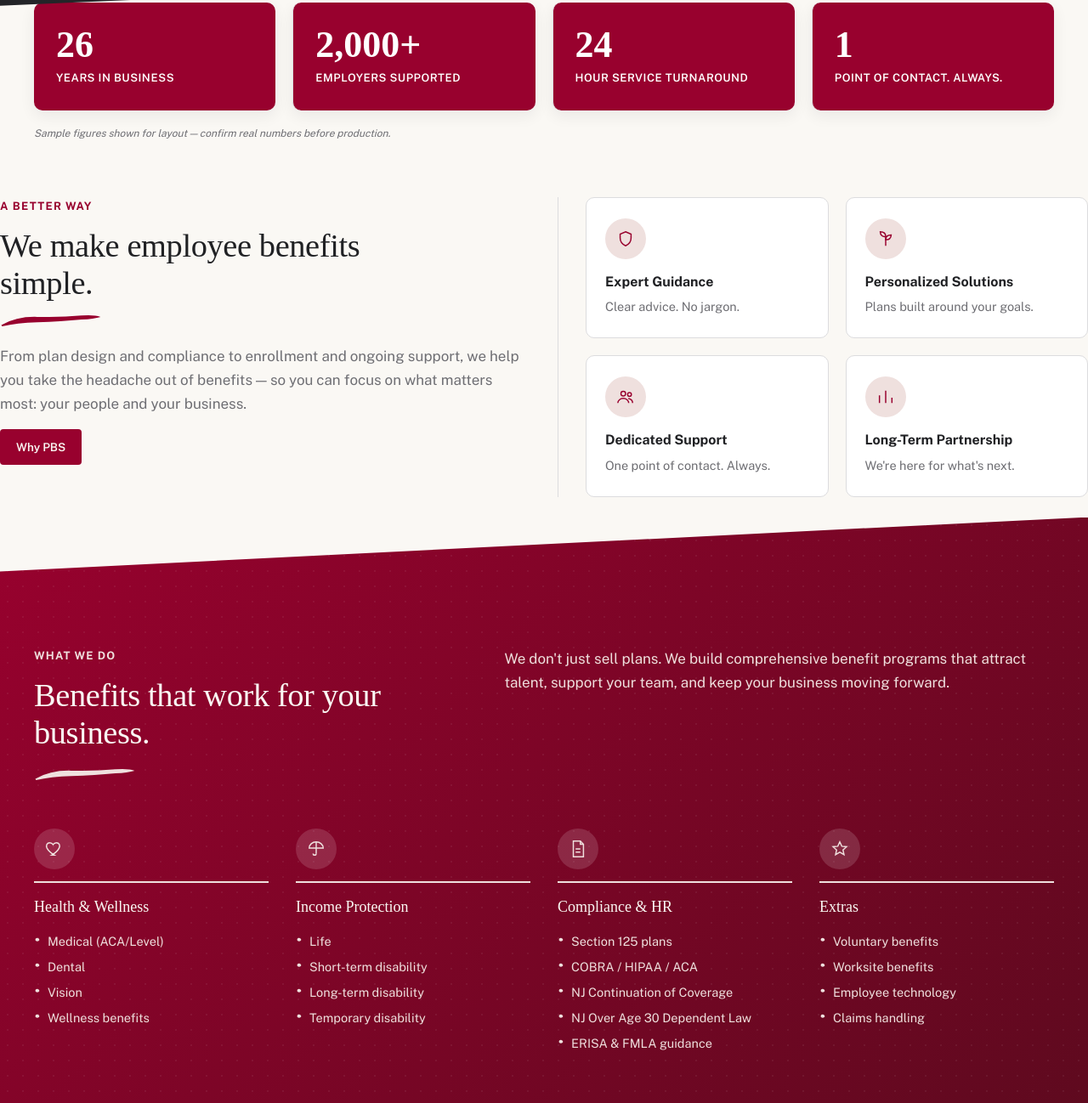
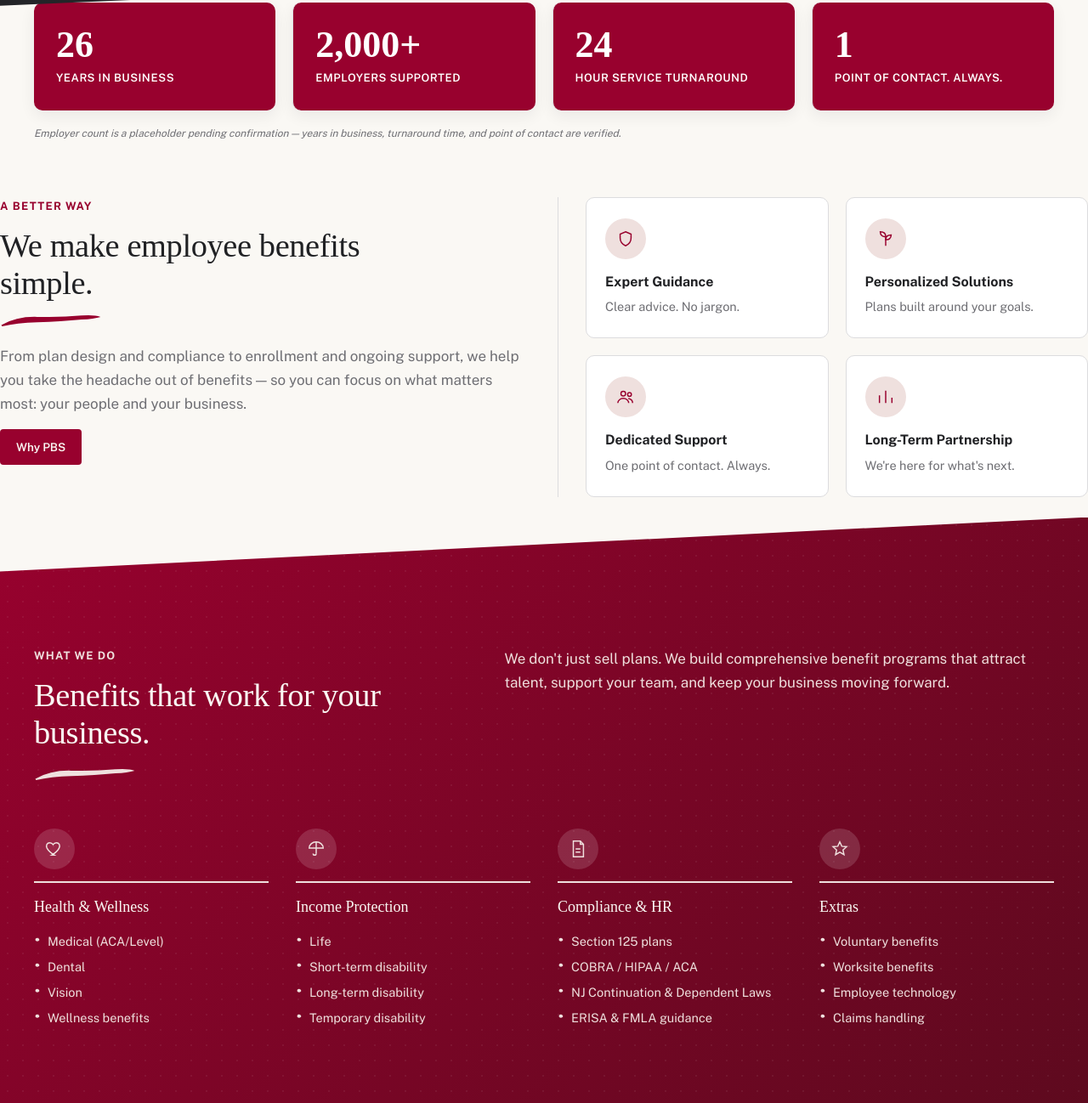
Before and after one commit to Mcart86/pbs-website, a plain HTML site: page index.html in a window 1280 px wide. Shown: the part 708-2006 px from the top of the page at 85% size. Drawn offline with nearby package versions, Linux system fonts and the light colour scheme; a web font is replaced by a local one.

Commit message:
Editorial tab: trim Compliance & HR to 4 items (consolidate NJ laws), update stat disclaimer to only flag employer count as unconfirmed

```diff
--- a/index.html
+++ b/index.html
@@ -353,7 +353,7 @@
         <div class="stat-block"><div class="stat-num" data-count="24">0</div><div class="stat-label">Hour Service Turnaround</div></div>
         <div class="stat-block"><div class="stat-num" data-count="1">0</div><div class="stat-label">Point of Contact. Always.</div></div>
       </div>
-      <p class="stat-note">Sample figures shown for layout — confirm real numbers before production.</p>
+      <p class="stat-note">Employer count is a placeholder pending confirmation — years in business, turnaround time, and point of contact are verified.</p>
     </div>
   </section>
 
@@ -411,7 +411,7 @@
         <div class="wwd-card">
           <span class="icon-badge"><svg class="icon" style="color:var(--rose);" viewBox="0 0 24 24" fill="none" stroke="currentColor" stroke-width="1.6"><path d="M6 2h9l4 4v16H6z"/><path d="M15 2v4h4"/><path d="M9 12h6M9 16h6"/></svg></span>
           <h3>Compliance &amp; HR</h3>
-          <ul><li>Section 125 plans</li><li>COBRA / HIPAA / ACA</li><li>NJ Continuation of Coverage</li><li>NJ Over Age 30 Dependent Law</li><li>ERISA &amp; FMLA guidance</li></ul>
+          <ul><li>Section 125 plans</li><li>COBRA / HIPAA / ACA</li><li>NJ Continuation &amp; Dependent Laws</li><li>ERISA &amp; FMLA guidance</li></ul>
         </div>
         <div class="wwd-card">
           <span class="icon-badge"><svg class="icon" style="color:var(--rose);" viewBox="0 0 24 24" fill="none" stroke="currentColor" stroke-width="1.6"><path d="M12 3l2.6 5.6 6.1.6-4.6 4.1 1.3 6-5.4-3.1-5.4 3.1 1.3-6-4.6-4.1 6.1-.6z"/></svg></span>
```
